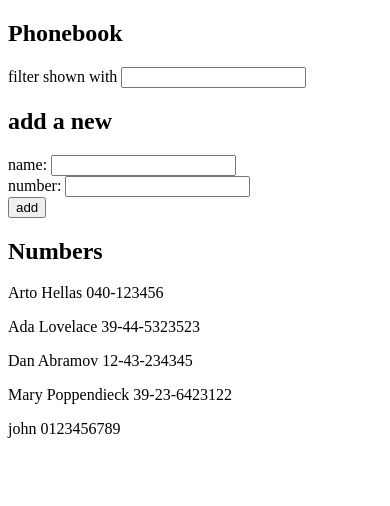
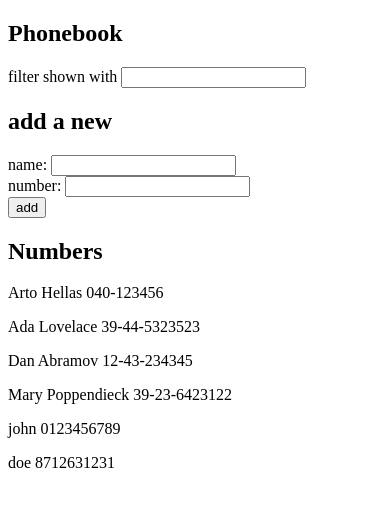
Before and after one commit to kritebh/fullstackopen, a React (Create React App) app in the folder part2/phonebook/: page / in a window 390 px wide. Shown: the top 506 px of the page. Built offline with nearby package versions, Linux system fonts and the light colour scheme; data requests are answered from the project's data file.

Commit message:
2.13: The Phonebook step8

```diff
--- a/part2/phonebook/db.json
+++ b/part2/phonebook/db.json
@@ -24,6 +24,11 @@
       "name": "john",
       "number": "0123456789",
       "id": 5
+    },
+    {
+      "name": "doe",
+      "number": "8712631231",
+      "id": 6
     }
   ]
 }
--- a/part2/phonebook/src/App.js
+++ b/part2/phonebook/src/App.js
@@ -3,6 +3,7 @@ import Header from './Components/Header'
 import Search from './Components/Search'
 import AddContact from './Components/AddContact'
 import AllPersons from './Components/AllPersons'
+import apiService from './services/ApiService'
 import axios from 'axios'
 
 const App = () => {
@@ -29,9 +30,9 @@ const App = () => {
       return
     }
 
-    axios.post("http://localhost:3001/persons",{name:newName,number:number})
+    apiService.savePhone({name:newName,number:number})
     .then((response) => {
-      setPersons([...persons,response.data])
+      setPersons([...persons,response])
       setNewName("")
       setNumber("")
   })
@@ -53,9 +54,9 @@ const App = () => {
   }
 
   useEffect(()=>{
-    axios.get("http://localhost:3001/persons")
-    .then(response=>{
-      setPersons(response.data)
+    apiService.getAll()
+    .then(data=>{
+      setPersons(data)
     })
   },[])
 
--- /dev/null
+++ b/part2/phonebook/src/services/ApiService.js
@@ -0,0 +1,20 @@
+import axios from "axios";
+const baseUrl = 'http://localhost:3001/persons'
+
+const getAll = ()=>{
+    const request  = axios.get(baseUrl)
+    return request.then(response=>response.data)
+}
+
+
+const savePhone = (contact)=>{
+    const request = axios.post(baseUrl,contact)
+    return request.then(response=>response.data)
+}
+
+const ApiService =  {
+    getAll,
+    savePhone
+}
+
+export default ApiService
```
